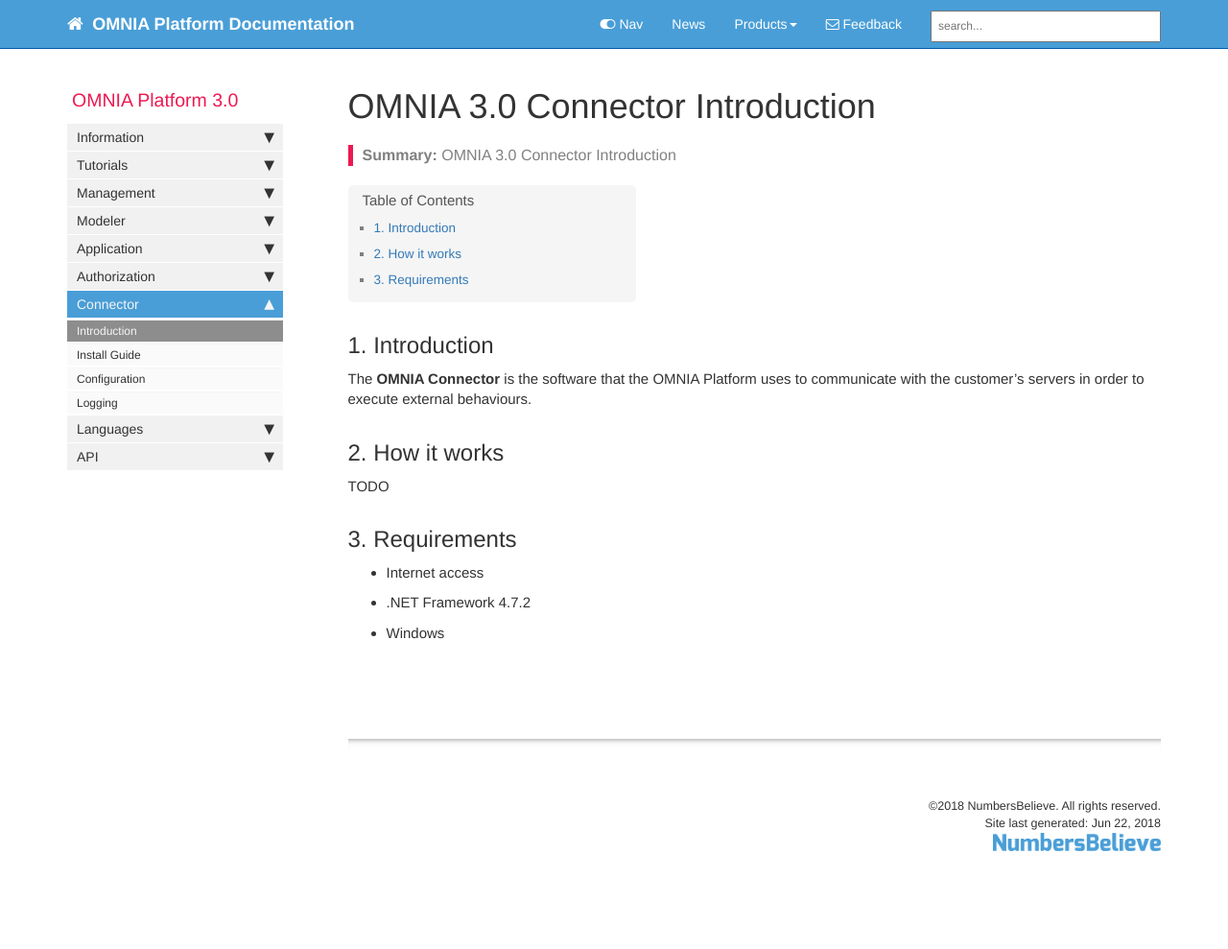
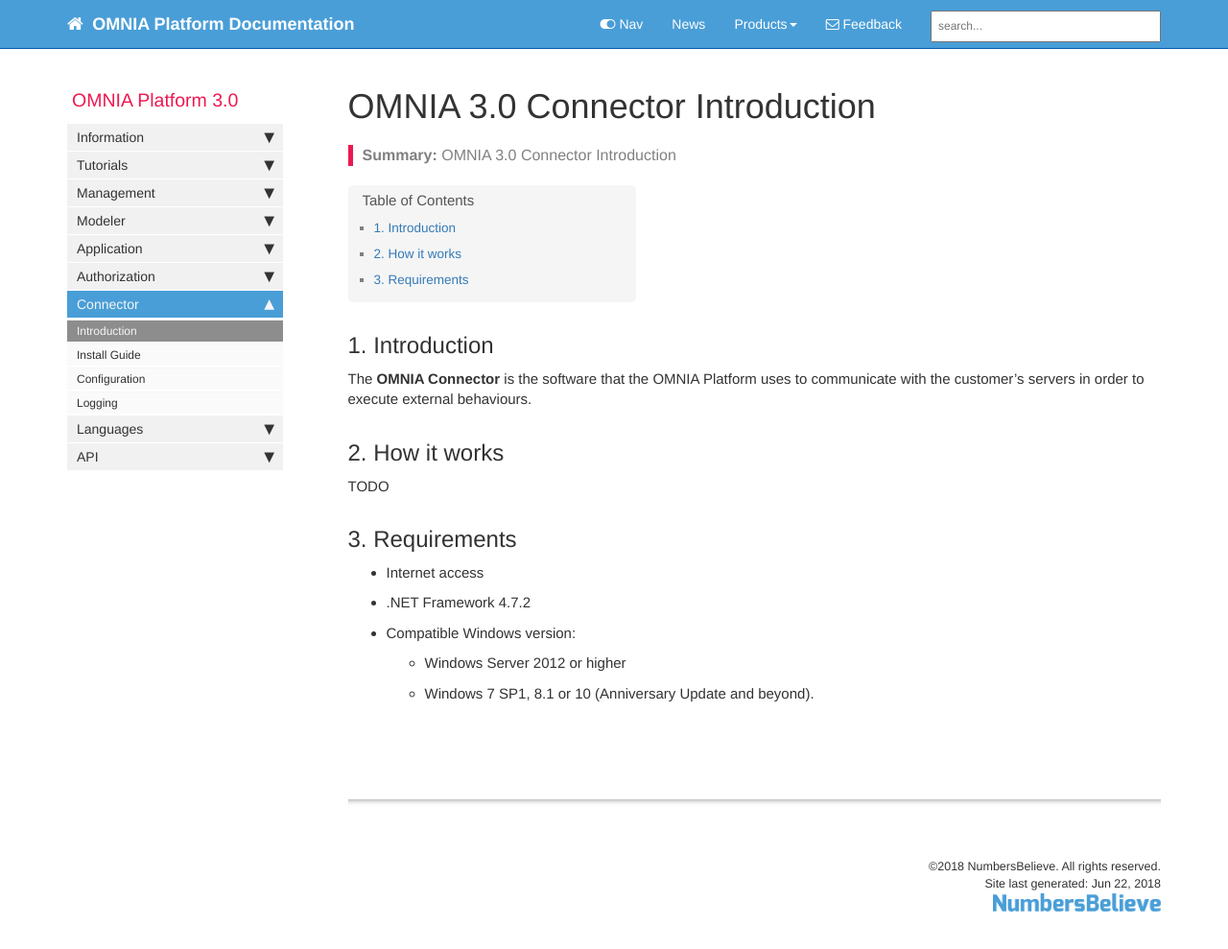
Before and after one commit to daniel8lopes/omnia3, a Jekyll site: the page built from docs/pages/omnia3/Connector/omnia3_connector_introduction.md, in a window 1280 px wide and 1010 px high. Shown: the top 989 px of the window at 96% size. Built offline with Jekyll 4.4.1, drawn with Linux system fonts in a browser that asks for light colours; nearby versions of some CDN libraries; comment, search, counter and statistics services are not loaded.

Commit message:
Add system requirements

```diff
--- a/docs/pages/omnia3/Connector/omnia3_connector_introduction.md
+++ b/docs/pages/omnia3/Connector/omnia3_connector_introduction.md
@@ -19,4 +19,6 @@ TODO
 
 * Internet access
 * .NET Framework 4.7.2
-* Windows
+* Compatible Windows version:
+    - Windows Server 2012 or higher
+    - Windows 7 SP1, 8.1 or 10 (Anniversary Update and beyond).
```
